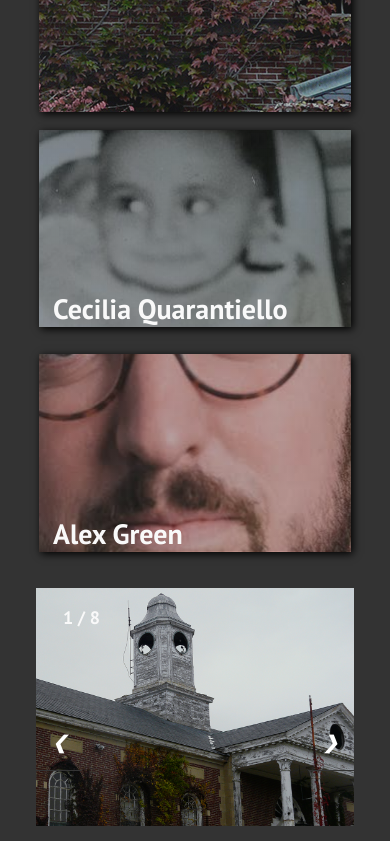
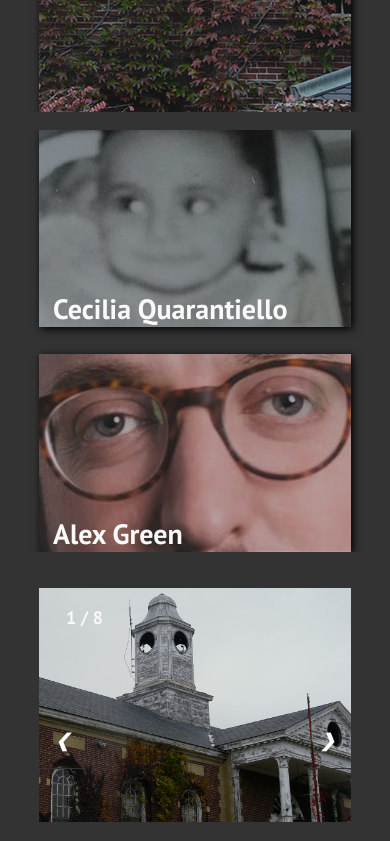
Before and after one commit to below-the-surface/below-the-surface.github.io, a plain HTML site: page index.html in a window 390 px wide. Shown: the part 1156-1997 px from the top of the page. Drawn offline with Linux system fonts and the light colour scheme.

Commit message:
adjust photos

```diff
--- a/src/css/style.css
+++ b/src/css/style.css
@@ -191,7 +191,9 @@ footer {
 }
 
 .index-page-section {
-	cursor: pointer
+	cursor: pointer;
+	overflow: hidden;
+	margin-bottom: 0;
 }
 
 #to-main-story,
@@ -252,6 +254,8 @@ footer {
 .photo-gallery-container {
 	margin: 5em 3em;
 	position: relative;
+	width: 80%;
+	justify-self: center;
 }
 
 .home-image-gallery-image {
@@ -472,6 +476,10 @@ iframe {
 		grid-template-columns: 1fr;
 	}
 
+	#profile2 {
+		background-position: 45% 40%;
+	}
+
 	.index-page-container {
 		grid-gap: 1em;
     	margin-top: 2em;
```
